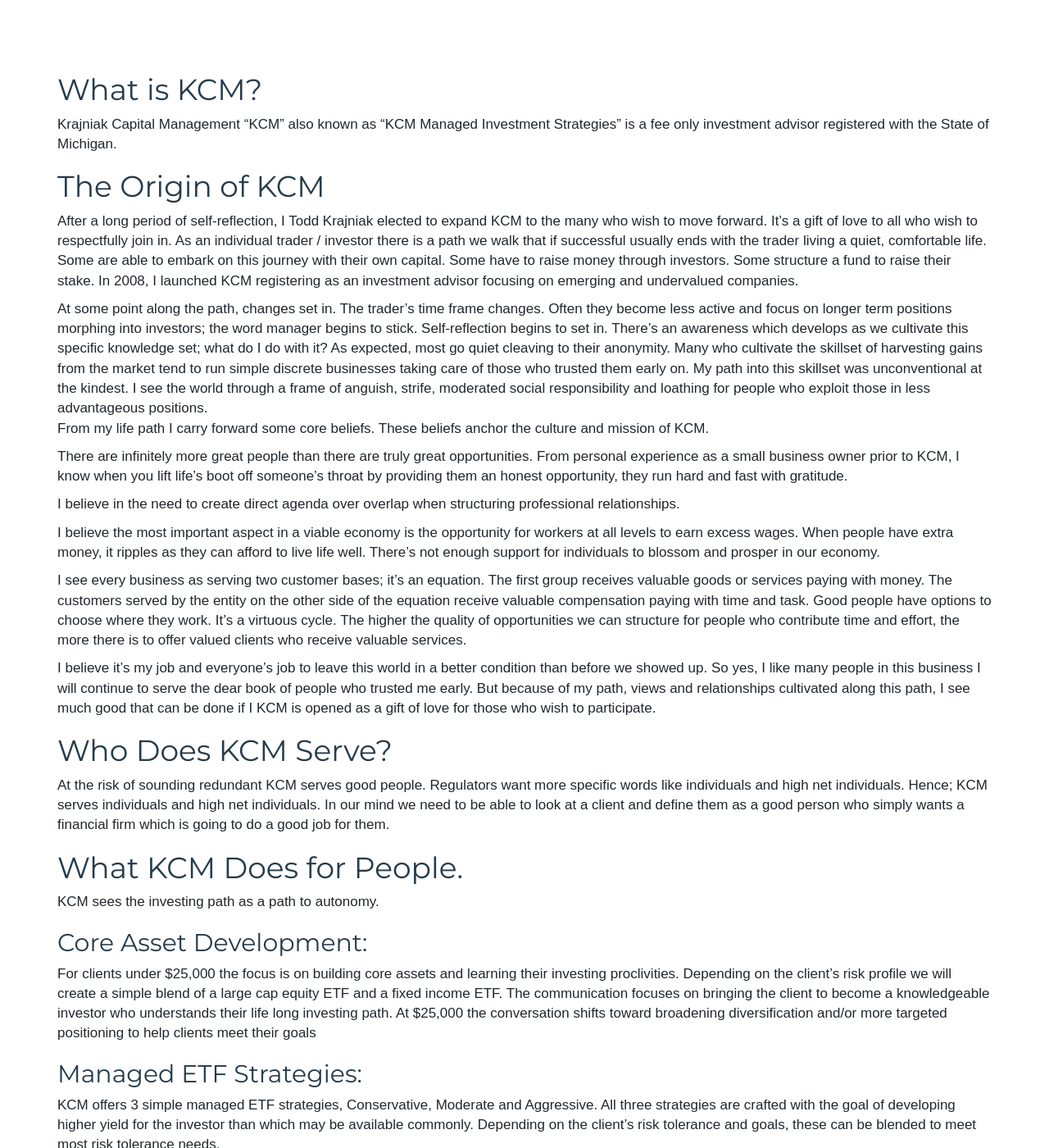
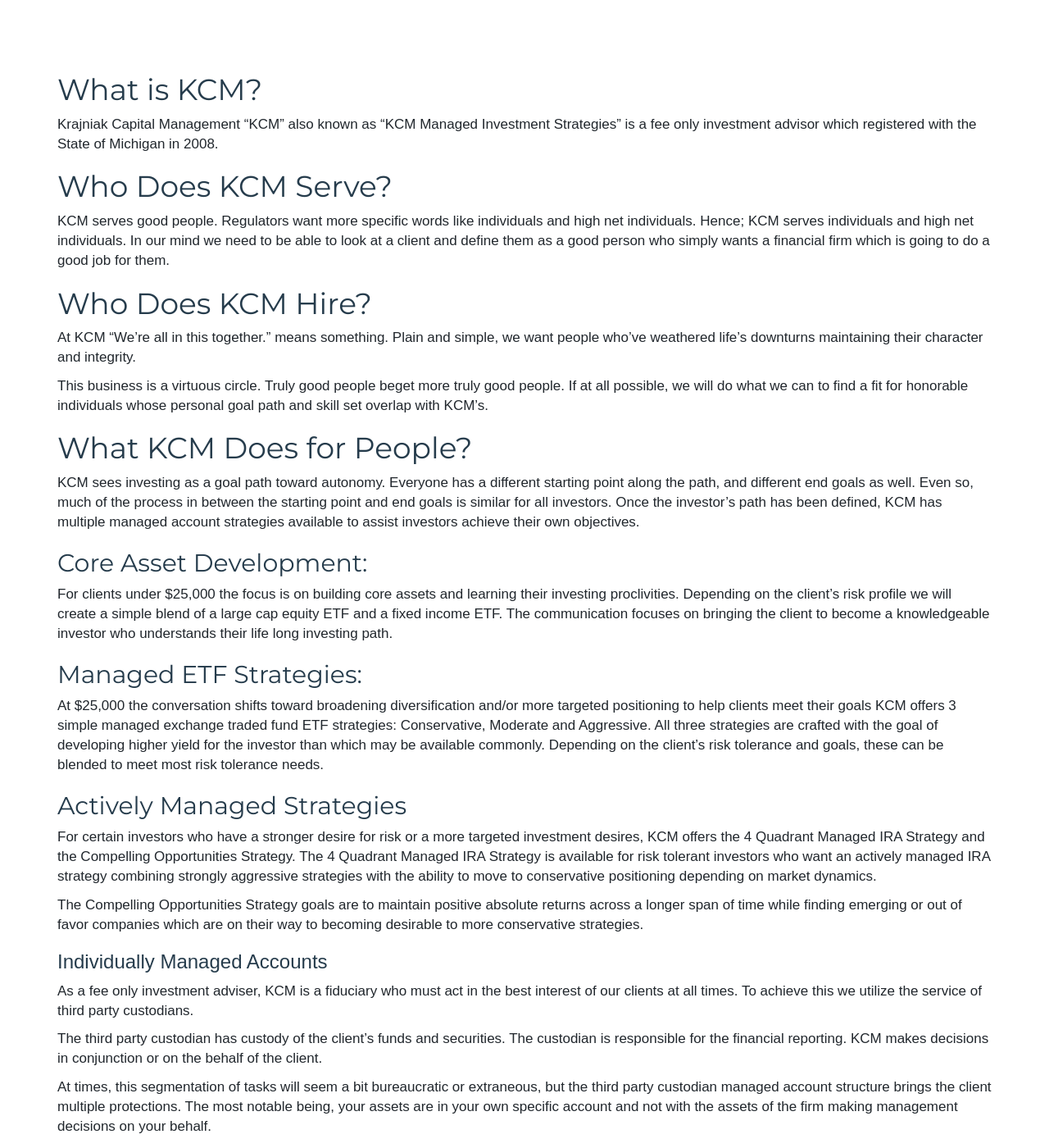
Before and after one commit to davidsilvasmith/kcm, a Jekyll site: the page built from faq.md, in a window 1280 px wide and 1400 px high, scrolled down 410 px. Shown: the whole window at 82% size. Built offline with Jekyll 4.4.1, drawn with Linux system fonts in a browser that asks for light colours; nearby versions of some CDN libraries; some web fonts are replaced; comment, search, counter and statistics services are not loaded; some of the changed text lies outside the part shown.

Commit message:
added todds changes from 7/6 email.

```diff
--- a/_data/information.yml
+++ b/_data/information.yml
@@ -1,7 +1,7 @@
 # Blog Information
 title:        "KCM"
 subtitle:     "Providing an array of compelling managed investment strategies and solid, respectful, supportive relationships for individual investors.."
-logo:         /images/branding/kcm-pie.png
+logo:         /images/layouts/default/kcm-managed-investment-strategies.png
 
 # Company information
 company:      Krajniak Capital Management
--- a/_includes/index-header.html
+++ b/_includes/index-header.html
@@ -1,8 +1,8 @@
 <div class="blog-cover" style="background-image:url(/images/includes/index-header/financial-freedom.jpg);">
     <section>
         <div class="container">
-            <h1>Want freedom?</h1>
-            <h3>We help good people take charge of their retirement.</h3>
+            <h1>Freedom to Do...</h1>
+            <h3>KCM: Good people working together toward your financial goals.</h3>
             <a class="btn btn-gray" role="button" href="/investor/">I'm an investor</a>
                         <a href="/become-a-rep/" class="btn btn-orange" role="button">Become a rep</a>
         </div>
--- a/_layouts/default.html
+++ b/_layouts/default.html
@@ -8,6 +8,8 @@
    url: /contact
  - text: about
    url: /faq
+ - text: KCM Soul
+   url: /purpose
 ---
 
 <!DOCTYPE html>
@@ -135,6 +137,12 @@
             </a>
         </nav>
     </div>
+    		<div class="container">
+		<p>1219 1/2 Turner St. Town Lansing, MI 48906 517.204.9140 </p>
+
+<p>Krajniak Capital Management, LLC ("KCM") is an Investment Adviser registered with the State of Michigan. KCM may only engage in providing advisory services in Michigan or states where it is exempt from registration.</p>
+</div>
+
 </footer>
     <script src="//code.jquery.com/jquery-2.1.3.min.js"></script>
     <script src="/scripts/custom.js"></script>
--- a/faq.md
+++ b/faq.md
@@ -8,82 +8,64 @@
 
 # What is KCM?
 
-Krajniak Capital Management “KCM” also known as “KCM Managed Investment Strategies” is a fee only investment advisor registered with the State of Michigan.
-
-# The Origin of KCM
-
-After a long period of self-reflection, I Todd Krajniak elected to expand KCM to the many who wish to move forward. It’s a gift of love to all who wish to respectfully join in.
-As an individual trader / investor there is a path we walk that if successful usually ends with the trader living a quiet, comfortable life. Some are able to embark on this journey with their own capital. Some have to raise money through investors.  Some structure a fund to raise their stake. In 2008, I launched KCM registering as an investment advisor focusing on emerging and undervalued companies.
-
-At some point along the path, changes set in. The trader’s time frame changes. Often they become less active and focus on longer term positions morphing into investors; the word manager begins to stick.  Self-reflection begins to set in. There’s an awareness which develops as we cultivate this specific knowledge set; what do I do with it? As expected, most go quiet cleaving to their anonymity.  Many who cultivate the skillset of harvesting gains from the market tend to run simple discrete businesses taking care of those who trusted them early on.
-My path into this skillset was unconventional at the kindest. I see the world through a frame of anguish, strife, moderated social responsibility and loathing for people who exploit those in less advantageous positions.
-From my life path I carry forward some core beliefs. These beliefs anchor the culture and mission of KCM.
-
-There are infinitely more great people than there are truly great opportunities. From personal experience as a small business owner prior to KCM, I know when you lift life’s boot off someone’s throat by providing them an honest opportunity, they run hard and fast with gratitude.
-
-I believe in the need to create direct agenda over overlap when structuring professional relationships.
-
-I believe the most important aspect in a viable economy is the opportunity for workers at all levels to earn excess wages. When people have extra money, it ripples as they can afford to live life well. There’s not enough support for individuals to blossom and prosper in our economy.
-
-I see every business as serving two customer bases; it’s an equation.  The first group receives valuable goods or services paying with money. The customers served by the entity on the other side of the equation receive valuable compensation paying with time and task. Good people have options to choose where they work.  It’s a virtuous cycle. The higher the quality of opportunities we can structure for people who contribute time and effort, the more there is to offer valued clients who receive valuable services.
-
-I believe it’s my job and everyone’s job to leave this world in a better condition than before we showed up.
-So yes, I like many people in this business I will continue to serve the dear book of people who trusted me early. But because of my path, views and relationships cultivated along this path, I see much good that can be done if I KCM is opened as a gift of love for those who wish to participate.
+Krajniak Capital Management “KCM” also known as “KCM Managed Investment Strategies” is a fee only investment advisor which registered with the State of Michigan in 2008.
 
 # Who Does KCM Serve?
 
-At the risk of sounding redundant KCM serves good people. Regulators want more specific words like individuals and high net individuals.  Hence; KCM serves individuals and high net individuals. In our mind we need to be able to look at a client and define them as a good person who simply wants a financial firm which is going to do a good job for them.
+KCM serves good people. Regulators want more specific words like individuals and high net individuals.  Hence; KCM serves individuals and high net individuals. In our mind we need to be able to look at a client and define them as a good person who simply wants a financial firm which is going to do a good job for them.
 
-# What KCM Does for People.
+# Who Does KCM Hire?
 
-KCM sees the investing path as a path to autonomy.
+At KCM “We’re all in this together.” means something. Plain and simple, we want people who’ve weathered life’s downturns maintaining their character and integrity.
+
+This business is a virtuous circle.  Truly good people beget more truly good people. If at all possible, we will do what we can to find a fit for honorable individuals whose personal goal path and skill set overlap with KCM’s.
+
+#What KCM Does for People?
+
+KCM sees investing as a goal path toward autonomy. Everyone has a different starting point along the path, and different end goals as well.  Even so, much of the process in between the starting point and end goals is similar for all investors.
+Once the investor’s path has been defined, KCM has multiple managed account strategies available to assist investors achieve their own objectives.
 
 ## Core Asset Development:
 
 For clients under $25,000 the focus is on building core assets and learning their investing proclivities. Depending on the client’s risk profile we will create a simple blend of a large cap equity ETF and a fixed income ETF.  The communication focuses on bringing the client to become a knowledgeable investor who understands their life long investing path.
+
+##Managed ETF Strategies:
+
 At $25,000 the conversation shifts toward broadening diversification and/or more targeted positioning to help clients meet their goals
+KCM offers 3 simple managed exchange traded fund ETF strategies: Conservative, Moderate and Aggressive.  All three strategies are crafted with the goal of developing higher yield for the investor than which may be available commonly. Depending on the client’s risk tolerance and goals, these can be blended to meet most risk tolerance needs.
 
-## Managed ETF Strategies:
+##Actively Managed Strategies
 
-KCM offers 3 simple managed ETF strategies, Conservative, Moderate and Aggressive.  All three strategies are crafted with the goal of developing higher yield for the investor than which may be available commonly. Depending on the client’s risk tolerance and goals, these can be blended to meet most risk tolerance needs.
-
-## Actively Managed Strategies
-
-For certain investors who have a stronger desire for risk or a more targeted investment desire KCM offers the 4 Quadrant Managed IRA Strategy and the Compelling Opportunities Strategy.
+For certain investors who have a stronger desire for risk or a more targeted investment desires, KCM offers the 4 Quadrant Managed IRA Strategy and the Compelling Opportunities Strategy.
 The 4 Quadrant Managed IRA Strategy is available for risk tolerant investors who want an actively managed IRA strategy combining strongly aggressive strategies with the ability to move to conservative positioning depending on market dynamics.
 
 The Compelling Opportunities Strategy goals are to maintain positive absolute returns across a longer span of time while finding emerging or out of favor companies which are on their way to becoming desirable to more conservative strategies.
 
-# Relationship Path
+###Individually Managed Accounts
 
-## Deliver Form ADV
+As a fee only investment adviser, KCM is a fiduciary who must act in the best interest of our clients at all times.  To achieve this we utilize the service of third party custodians.
 
-Form ADV 2A and 2B are our firm’s required disclosure documents. They are delivered at the onset of a relationship, usually by email.
+The third party custodian has custody of the client’s funds and securities.  The custodian is responsible for the financial reporting.  KCM makes decisions in conjunction or on the behalf of the client.
 
-## Complete Investor Questionnaire
+At times, this segmentation of tasks will seem a bit bureaucratic or extraneous, but the third party custodian managed account structure brings the client multiple protections.  The most notable being, your assets are in your own specific account and not with the assets of the firm making management decisions on your behalf.
 
+
+
+###Relationship Path
+
+1. Deliver Form ADV
+Form ADV 2A and 2B are our firm’s required disclosure documents. They are     delivered at the onset of a relationship, usually by email.
+3. Complete Investor Questionnaire
 The Investor completes the risk tolerance questionnaire. This gives insight for tailoring the managed strategy to the Investor’s specific situation.
-
-## Open Custodial Account
-
+3. Open Custodial Account
 KCM uses third party custodians. The custodian has custody of the Investor’s cash and portfolio holdings. The custodian provides reports to the Investor. KCM manages the portfolio and implements decisions on behalf of the Investor through the third party custodian, but KCM never has the ability to withdraw or deposit funds to the customer’s accounts.
-
-## Complete KCM Agreement
-
+4. Complete KCM Agreement
 The Investor and KCM complete the investment supervisory agreement which outlines the terms of the relationship between the Investor and KCM.
-
-## Effect the Investment Policy Statement
-
+5. Effect the Investment Policy Statement
 KCM drafts an investment policy statement which outlines specifically how the Investor’s funds will be managed. By signing the investment policy statement, the Investor acknowledges they understand and are in agreement with the parameters guiding the management of their portfolio.
-
-## Fund Investor’s Custodial Account
-
+6. Fund Investor’s Custodial Account
 The Investor either deposits new funds into their new account or ‘rolls over’ existing funds from another account into their new custodial account.
-
-## Implement Strategy
-
+7. Implement Strategy
 After the account is funded and the documents are approved by KCM compliance, the Investor’s funds are “put to work” in accordance with the strategy outlined in the investment policy statement.
-
-## Ongoing Contact
-
+8. Ongoing Contact
 At the very least, Investors receive a quarterly email communique regarding their holdings and the third party custodian delivers account statements at least quarterly.  More frequent contact is always welcome and encouraged on an as needed basis.  For various life reasons there will be periods of frequent contact telephonically or in person initiated by either the Advisor or Investor.
```
Also changed, not shown: index.md (+5 -3 lines), purpose.md (added, +6 -0 lines), images/layouts/default/kcm-managed-investment-strategies.png (added).
